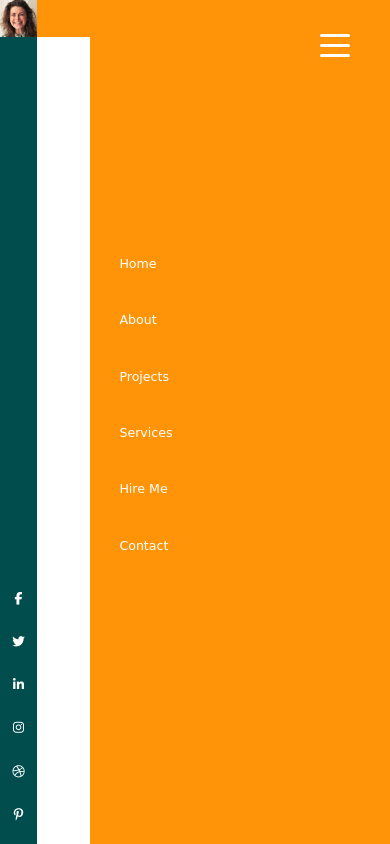
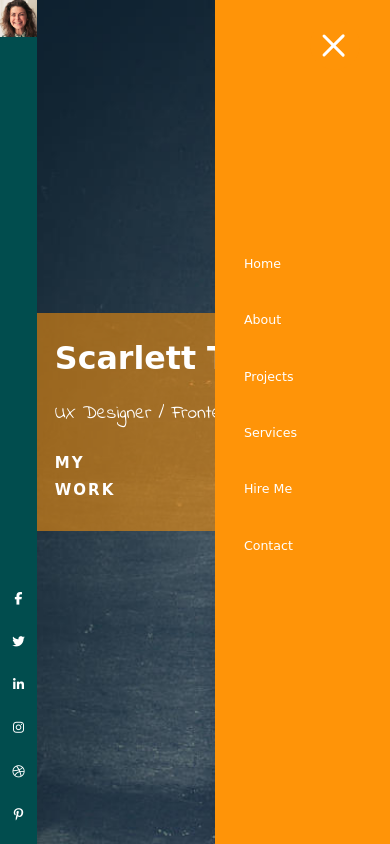
Before and after one commit to adarsh115/scarlete_portfolio, a plain HTML site: page index.html in a window 390 px wide. Both pictures are taken after a click on the element 335 px from the left and 45 px from the top of the page. Drawn offline with Linux system fonts and the light colour scheme; a web font is replaced by a local one.

Commit message:
hero part1 commit

```diff
--- a/app.js
+++ b/app.js
@@ -1,7 +1,10 @@
 const hamburgerContainer = document.querySelector("#header__main-nav");
 const hamburger = document.querySelector('.header__main-nav--hamburger');
-const links = document.querySelectorAll('.header__main-nav--links');
+const links = document.querySelectorAll('.header__main-nav--links li');
 
 hamburger.addEventListener('click', () => {
     hamburgerContainer.classList.toggle('clicked');
+    links.forEach(link => {
+        link.classList.toggle("fade")
+    })
 });
--- a/index.html
+++ b/index.html
@@ -55,6 +55,19 @@
                 </ul>
             </nav>
         </header>
+
+
+        <section id="showcase">
+            <div class="showcase__content">
+                <h1 class="showcase__content--title">Scarlett Tyler</h1>
+                <p class="showcase__content--para">
+                    UX Designer / Frontend Developer
+                </p>
+                <a href="#" class="showcase__content--link">My Work</a>
+            </div>
+        </section>
+
+
     </main>
 
     <script src='app.js'></script>
--- a/style.css
+++ b/style.css
@@ -184,15 +184,18 @@ ul.header__main-nav--links li a:active::after {
 
 @media screen and (max-width: 610px) {
     /* ********************* MAIN ***************** */
-    /* header#header {
+    header#header {
         position: absolute;
-    } */
+    }
+    .clicked {
+        left: 55%;
+    }
     nav#header__main-nav {
         width: 30rem;
         height: 100%;
         position: fixed;
         top: 0;
-        right: 0;
+        right: -30rem;
         background-color: var(--secondary-color);
         text-align: center;
     }
@@ -227,4 +230,119 @@ ul.header__main-nav--links li a:active::after {
         margin-bottom: 4vh;
         margin-left: 6vw;
     }
+    /* *******************cross animation*********************** */
+    .clicked .line-1 {
+        transform: rotateZ(-405deg) translate(-0.8rem, 0.6rem);
+    }
+    .clicked .line-2 {
+        opacity: 0;
+    }
+    .clicked .line-3 {
+        transform: rotateZ(405deg) translate(-0.8rem, -0.6rem);
+    }
+    ul.header__main-nav--links li {
+        opacity: 0;
+    }
+    ul.header__main-nav--links li:nth-child(1) {
+        transition: all 0.5s ease-in-out 0.1s;
+    }
+    ul.header__main-nav--links li:nth-child(2) {
+        transition: all 0.5s ease-in-out 0.2s;
+    }
+    ul.header__main-nav--links li:nth-child(3) {
+        transition: all 0.5s ease-in-out 0.3s;
+    }
+    ul.header__main-nav--links li:nth-child(4) {
+        transition: all 0.5s ease-in-out 0.4s;
+    }
+    ul.header__main-nav--links li:nth-child(5) {
+        transition: all 0.5s ease-in-out 0.6s;
+    }
+    ul.header__main-nav--links li:nth-child(6) {
+        transition: all 0.5s ease-in-out 0.7s;
+    }
+    ul.header__main-nav--links li.fade {
+        opacity: 1;
+    }
 }
+
+
+/* **************************Showcase Hero Section**************************/
+
+section#showcase {
+    height: 100vh;
+    background-image: url("img/full-bg-07.jpg");
+    background-size: cover;
+    background-position: center;
+    background-attachment: fixed;
+    display: flex;
+    justify-content: flex-start;
+    align-items: center;
+}
+
+div.showcase__content {
+    background-color: var(--secondary-color-m);
+    padding: calc(1rem + 2vw);
+    height: calc(5rem + 20vmax);
+    display: flex;
+    flex-direction: column;
+    justify-content: space-between;
+    animation: hero 2s cubic-bezier(0.68, -0.55, 0.27, 1.55);
+}
+
+@keyframes hero {
+    0% {
+        transform: translateX(100rem) rotate(360deg);
+        opacity: 0;
+    }
+    100% {
+        transform: translateX(0);
+        opacity: 1;
+    }
+}
+
+.showcase__content--title {
+    font-size: calc(2rem + 3vw);
+    color: white;
+}
+
+.showcase__content--para {
+    font-family: "Indie Flower", cursive;
+    font-size: calc(1.5rem + 1vw);
+    color: white;
+}
+
+.showcase__content--link:link,
+.showcase__content--link:visited {
+    padding: 1rem 0;
+    transition: all 0.5s ease-in-out;
+    width: 9rem;
+    text-transform: uppercase;
+    font-size: 1.5rem;
+    font-weight: 600;
+    letter-spacing: 0.2rem;
+    position: relative;
+}
+
+.showcase__content--link:link::after,
+.showcase__content--link:visited::after {
+    content: "";
+    position: absolute;
+    top: 0;
+    left: 0;
+    height: 100%;
+    width: 100%;
+    background-color: var(--primary-color);
+    transform: scaleX(0);
+    transform-origin: right;
+    transition: transform 0.45s cubic-bezier(0.645, 0.045, 0.355, 1);
+    z-index: -1;
+}
+
+.showcase__content--link:hover::after,
+.showcase__content--link:active::after {
+    transform: scaleY(1);
+    transform-origin: top;
+}
+
+@media screen and (max-width: 610px) {}
--- a/style1.css
+++ b/style1.css
@@ -229,7 +229,6 @@ div.showcase__content {
     font-weight: 600;
     letter-spacing: 0.2rem;
     position: relative;
-    z-index: 1;
 }
 
 .showcase__content--link:link::after,
```
